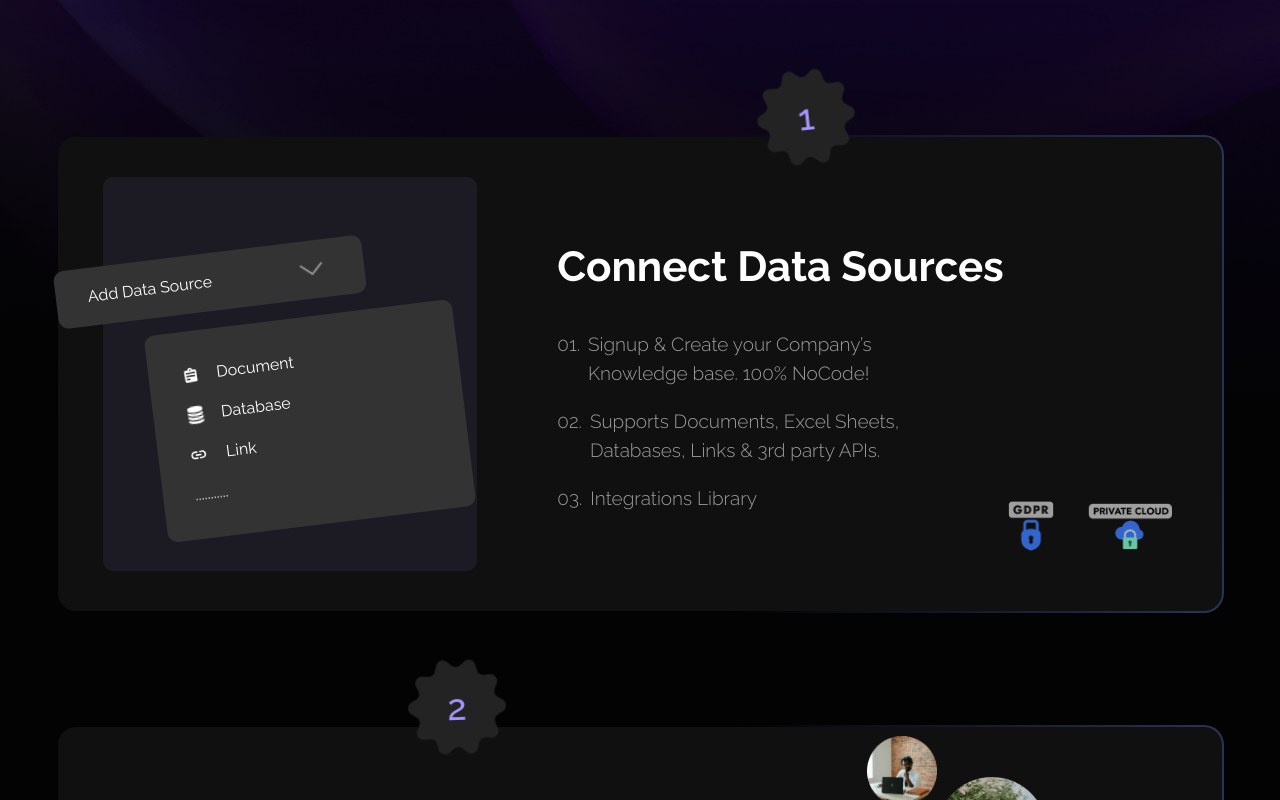
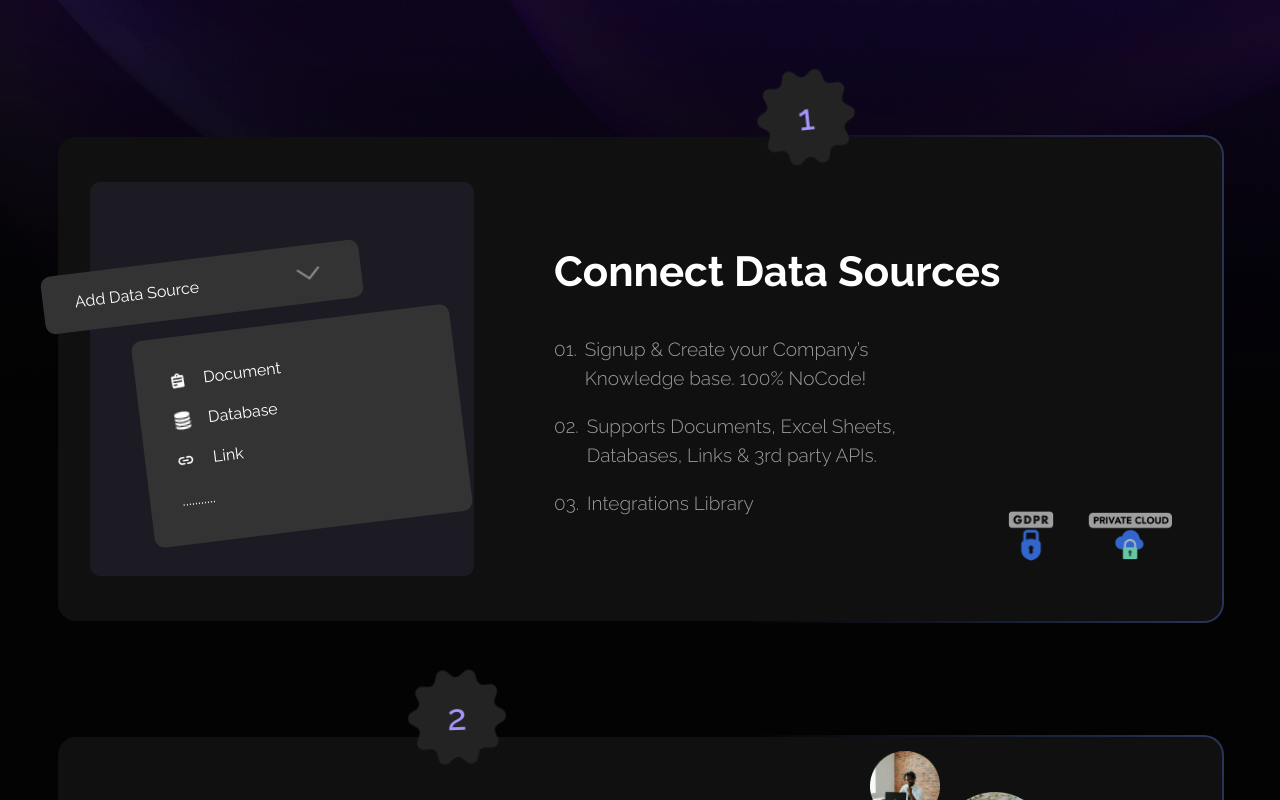
Before and after one commit to soluno/AnswerFlow, a Next.js app: page / in a window 1280 px wide. Shown: the part 1100-1900 px from the top of the page. Built offline with nearby package versions, Linux system fonts and the light colour scheme; no server answers.

Commit message:
update padding for pricing card (ui)

```diff
--- a/app/globals.css
+++ b/app/globals.css
@@ -227,8 +227,8 @@ body {
 }
 .border-gad-1 {
   position: relative;
-  padding-block: 2.5rem;
-  padding-inline: 2.8rem;
+  padding-block: 2.8rem;
+  padding-inline: 2rem;
   z-index: 11;
   border: double 2px transparent;
   border-radius: 20px;
```
